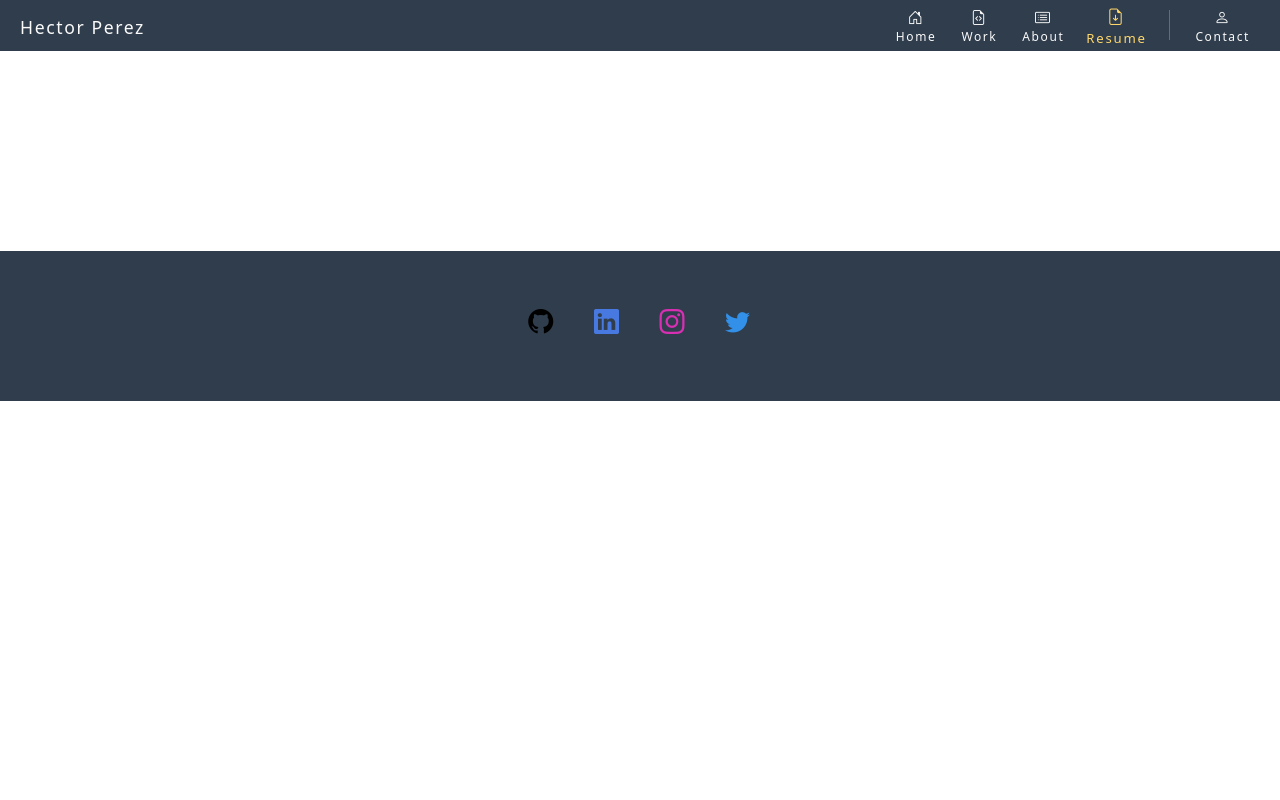
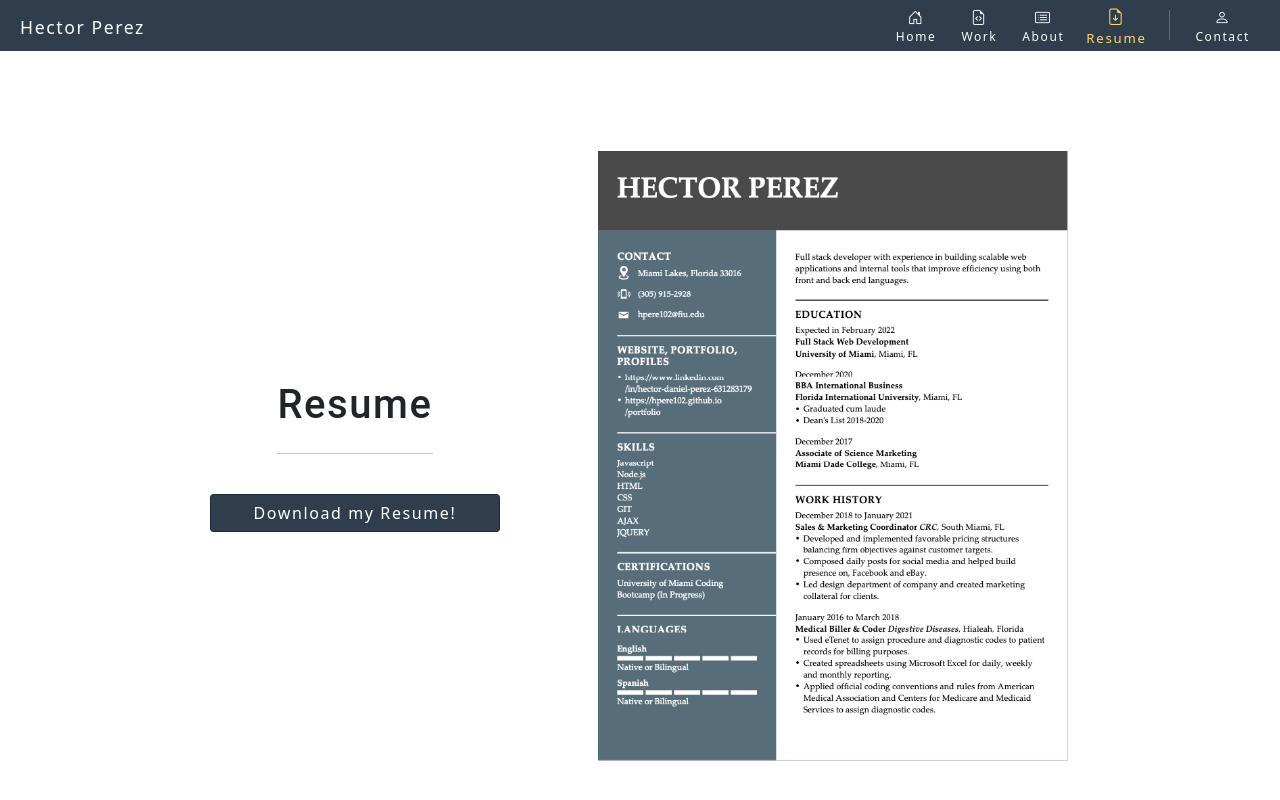
Before and after one commit to hpere102/hp-portfolio, a React (Create React App) app: page /resume in a window 1280 px wide. Shown: the top 800 px of the page. Built offline with nearby package versions, Linux system fonts and the light colour scheme.

Commit message:
added resume picture and downloadable pdf

```diff
--- a/src/App.js
+++ b/src/App.js
@@ -5,6 +5,7 @@ import ContactForm from './components/Contact';
 import Home from './components/Home';
 import Work from './components/Work';
 import Footer from './components/Footer';
+import Resume from './components/Resume';
 import {
   BrowserRouter as Router,
   Routes,
@@ -36,6 +37,8 @@ function App() {
         </Route>
         <Route exact path='/about' element={<About/>}>
         </Route>
+        <Route exact path='/resume' element={<Resume/>}>
+        </Route>
         <Route exact path='/contact' element={<ContactForm/>}>
         </Route>
      </Routes>
--- a/src/components/About/index.js
+++ b/src/components/About/index.js
@@ -6,17 +6,17 @@ import 'bootstrap/dist/css/bootstrap.min.css';
 
 function About() {
   return (
-    <section className="about-cont">
-      <div className="bio">
-        <div className="bio-title">
+    <section className="about-resume-cont">
+        <div className="bio-resume">
+          <div className="bio-resume-title">
           <h1 id="about">About Me</h1>
           <hr class="my-4"></hr>
           <p class="lead"></p>
           </div>
           <p class="lead">My name is Hector Perez and i am a full stack </p>
         </div>
-      <div className="bio-img">
-      <img className="cat-img" src={Cat} />
+        <div className="bio-resume-img">
+        <img className="cat-resume-img" src={Cat} />
         </div>
       </section>
   );
--- a/src/components/Contact/index.js
+++ b/src/components/Contact/index.js
@@ -60,9 +60,7 @@ function ContactForm() {
             </div>
             <div className="resume-cont">
               <h4>Want to view or download my resume?</h4>
-              <button type="submit" class="btn btn-primary" data-toggle="button" aria-pressed="false" autocomplete="off">
-               Download
-            </button>
+              <a  class="btn btn-primary btn-md" href="/resume" role="button">View Resume</a>
               </div>
           </div>
 
--- /dev/null
+++ b/src/components/Resume/index.js
@@ -0,0 +1,25 @@
+import React from 'react';
+import ResumeImage from '../../assets/resume/resume.png';
+
+
+function Resume() {
+    return (
+        <section className="about-resume-cont">
+        <div className="resume">
+          <div className="bio-resume-title">
+          <h1 id="about">Resume</h1>
+          <hr class="my-4"></hr>
+          <p class="lead"></p>
+          </div>
+          <p class="lead"> </p>
+          <a href="resume.pdf" class="btn btn-primary btn-md" role="button" download>Download my Resume!</a>
+        </div>
+        <div className="bio-resume-img">
+        <img className="resume-img" src={ResumeImage} />
+        </div>
+      </section>
+
+    );
+  }
+
+  export default Resume;
--- a/src/index.css
+++ b/src/index.css
@@ -415,7 +415,7 @@ a {
 
 }
 
-.about-cont {
+.about-resume-cont {
   display: flex;
   flex-direction: row;
   margin-top: 100px;
@@ -426,22 +426,34 @@ a {
   gap: 100px;
 }
 
-.bio {
+.bio-resume {
   display: flex;
   flex-direction: column;
   text-align: center;
 
 }
 
-.bio-title {
+.resume {
+  display: flex;
+  flex-direction: column;
+  text-align: center;
+  justify-content: center;
+}
+
+.bio-resume-title {
   margin-left: var(--spacing-left);
   margin-right: var(--spacing-right);
 }
 
 
 
-.cat-img {
+.cat-resume-img {
   height: 500px;
+}
+
+.resume-img {
+  height:610px ;
+  width: 470px;
 }
 
 .contact-cont {
@@ -569,7 +581,7 @@ a {
 
 }
 
-.resume-cont button {
+.resume-cont a {
   margin-top: 20px;
   width: 200px;
   align-self: center;
```
Also changed, not shown: src/assets/resume/resume.png (added), 1 other file (tests, documents, lock files or other folders). Lines whose indentation alone changed are shown as unchanged.
